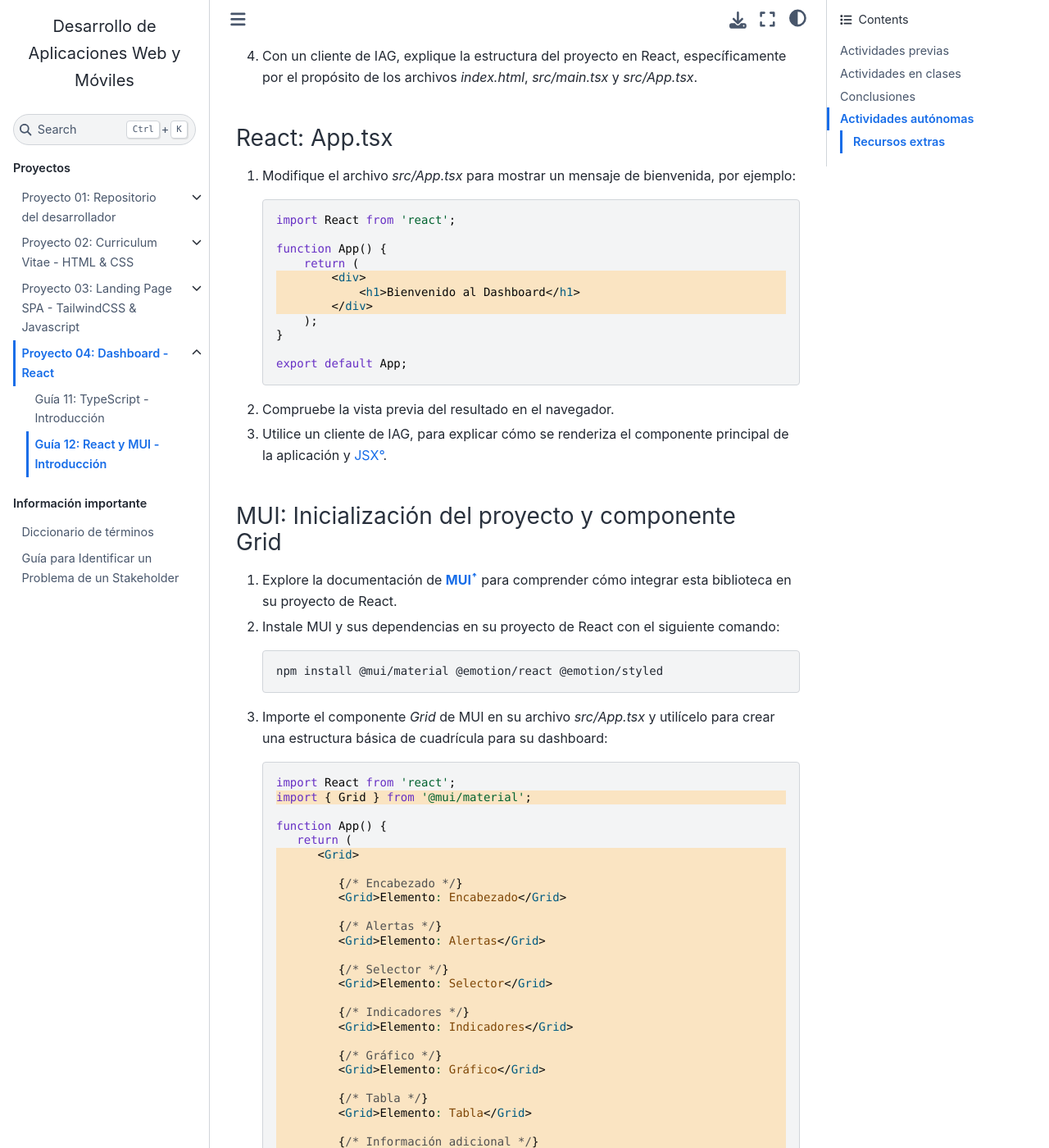
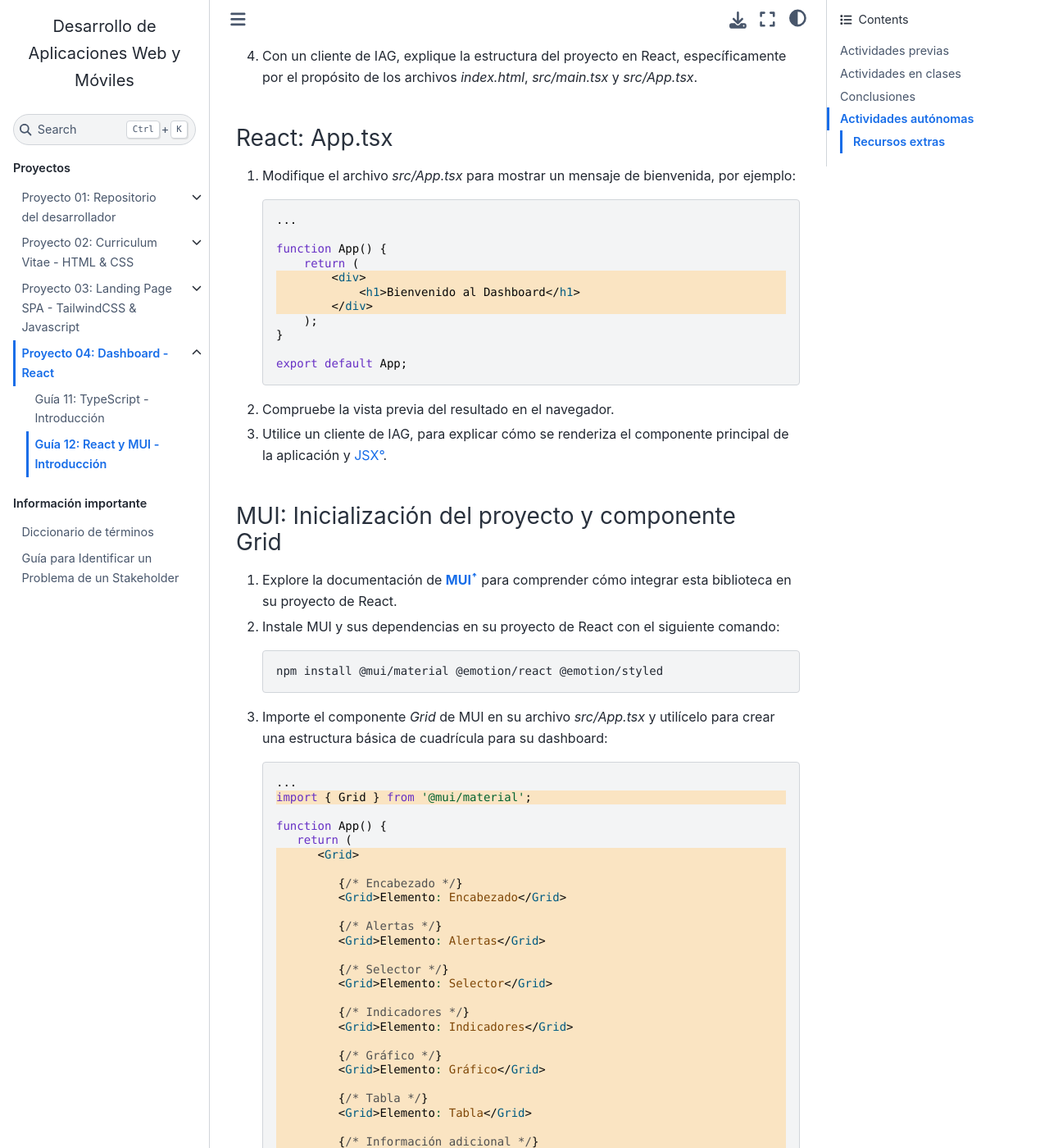
Before and after one commit to DAWMFIEC/DAWM-AI, a Sphinx documentation site: the page built from docs/source/guias/guia12.rst, in a window 1280 px wide and 1400 px high, scrolled down 2160 px. Shown: the whole window at 82% size. Built offline with Sphinx 7.4.7 and the Sphinx Book theme 1.1.4, drawn with Linux system fonts in a browser that asks for light colours; comment, search, counter and statistics services are not loaded.

Commit message:
reference

```diff
--- a/docs/source/guias/guia12.rst
+++ b/docs/source/guias/guia12.rst
@@ -87,7 +87,7 @@ React: App.tsx
    .. code-block:: tsx
       :emphasize-lines: 5-7
 
-      import React from 'react';
+      ...
 
       function App() {
           return (
@@ -117,7 +117,7 @@ MUI: Inicialización del proyecto y componente Grid
    .. code-block:: tsx
       :emphasize-lines: 2, 6-29
 
-      import React from 'react';
+      ...
       import { Grid } from '@mui/material';
 
       function App() {
--- a/docs/source/guias/guia13.rst
+++ b/docs/source/guias/guia13.rst
@@ -41,6 +41,8 @@ React y MUI: Componentes y Props
 Cabeceras, Tipografía y Alertas
 ^^^^^^^^^^^^^^^^^^^^^^^^^^^^^^^
 
+2. Cree el archivo `src/components/IndicatorWeather.tsx`.
+
 Selector e Indicador
 ^^^^^^^^^^^^^^^^^^^^
 
```
